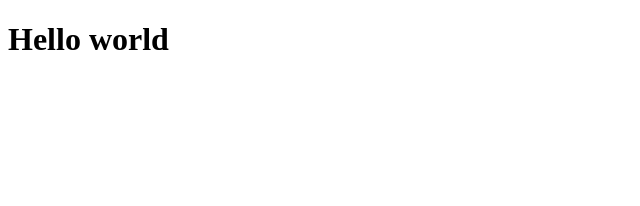
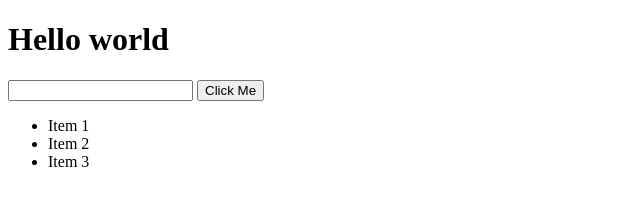
Before and after one commit to wahyuanang/CH2-19-09-2024-JavaScript, a plain HTML site: page index.html in a window 1280 px wide. Shown: the whole page, without its empty margins (0-640 px from the left). Drawn offline with Linux system fonts and the light colour scheme.

Commit message:
structure

```diff
--- a/index.html
+++ b/index.html
@@ -7,5 +7,18 @@
 </head>
 <body>
     <h1>Hello world</h1>
+
+    <input type="text">
+    <button type="button">Click Me</button>
+    <ul>
+        <li>Item 1</li>
+        <li>Item 2</li>
+        <li>Item 3</li>
+    </ul>
+
+    <script type="text/javascript">
+        alert('Hello world');
+    </script>
+    <script src="/js/main.js"></script>
 </body>
 </html>
```
Also changed, not shown: js/main.js (added).
